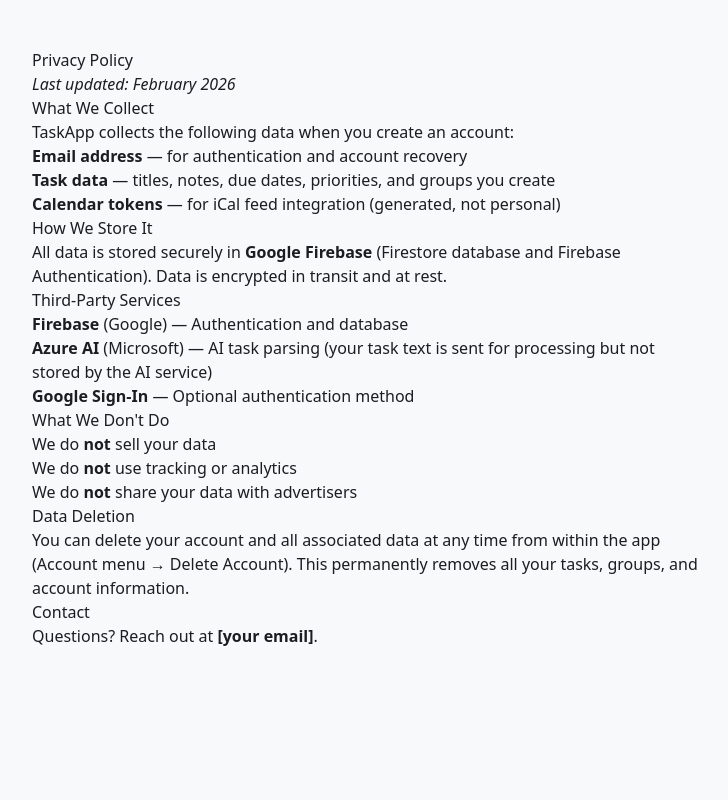
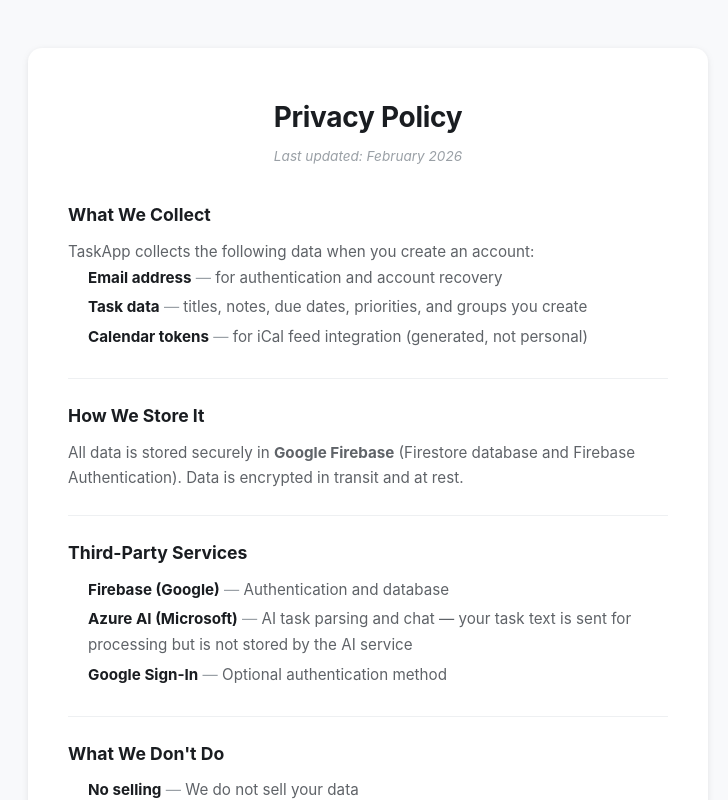
Before and after one commit to jonahr4/TheTaskApp, a Next.js app: page /privacy in a window 1280 px wide. Shown: the top 800 px of the page, without its empty margins (272-1000 px from the left). Built offline with nearby package versions, Linux system fonts and the light colour scheme; no server answers.

Commit message:
Updated privacy policy

```diff
--- a/src/app/privacy/page.tsx
+++ b/src/app/privacy/page.tsx
@@ -1,43 +1,197 @@
-export const metadata = {
+import type { Metadata } from "next";
+
+export const metadata: Metadata = {
     title: "Privacy Policy — TaskApp",
+    description:
+        "Learn how TaskApp handles your data, what we collect, and how we keep it safe.",
 };
 
 export default function PrivacyPage() {
     return (
-        <main style={{ maxWidth: 720, margin: "0 auto", padding: "48px 24px", fontFamily: "system-ui" }}>
-            <h1>Privacy Policy</h1>
-            <p><em>Last updated: February 2026</em></p>
+        <main style={styles.main}>
+            <div style={styles.card}>
+                <header style={styles.header}>
+                    <h1 style={styles.title}>Privacy Policy</h1>
+                    <p style={styles.updated}>Last updated: February 2026</p>
+                </header>
 
-            <h2>What We Collect</h2>
-            <p>TaskApp collects the following data when you create an account:</p>
-            <ul>
-                <li><strong>Email address</strong> — for authentication and account recovery</li>
-                <li><strong>Task data</strong> — titles, notes, due dates, priorities, and groups you create</li>
-                <li><strong>Calendar tokens</strong> — for iCal feed integration (generated, not personal)</li>
-            </ul>
+                <Section title="What We Collect">
+                    <p style={styles.text}>
+                        TaskApp collects the following data when you create an account:
+                    </p>
+                    <ul style={styles.list}>
+                        <Li label="Email address">
+                            for authentication and account recovery
+                        </Li>
+                        <Li label="Task data">
+                            titles, notes, due dates, priorities, and groups you create
+                        </Li>
+                        <Li label="Calendar tokens">
+                            for iCal feed integration (generated, not personal)
+                        </Li>
+                    </ul>
+                </Section>
 
-            <h2>How We Store It</h2>
-            <p>All data is stored securely in <strong>Google Firebase</strong> (Firestore database and Firebase Authentication). Data is encrypted in transit and at rest.</p>
+                <Section title="How We Store It">
+                    <p style={styles.text}>
+                        All data is stored securely in{" "}
+                        <strong>Google Firebase</strong> (Firestore database and Firebase
+                        Authentication). Data is encrypted in transit and at rest.
+                    </p>
+                </Section>
 
-            <h2>Third-Party Services</h2>
-            <ul>
-                <li><strong>Firebase</strong> (Google) — Authentication and database</li>
-                <li><strong>Azure AI</strong> (Microsoft) — AI task parsing (your task text is sent for processing but not stored by the AI service)</li>
-                <li><strong>Google Sign-In</strong> — Optional authentication method</li>
-            </ul>
+                <Section title="Third-Party Services">
+                    <ul style={styles.list}>
+                        <Li label="Firebase (Google)">Authentication and database</Li>
+                        <Li label="Azure AI (Microsoft)">
+                            AI task parsing and chat — your task text is sent for processing
+                            but is not stored by the AI service
+                        </Li>
+                        <Li label="Google Sign-In">Optional authentication method</Li>
+                    </ul>
+                </Section>
 
-            <h2>What We Don&apos;t Do</h2>
-            <ul>
-                <li>We do <strong>not</strong> sell your data</li>
-                <li>We do <strong>not</strong> use tracking or analytics</li>
-                <li>We do <strong>not</strong> share your data with advertisers</li>
-            </ul>
+                <Section title="What We Don't Do">
+                    <ul style={styles.list}>
+                        <Li label="No selling">We do not sell your data</Li>
+                        <Li label="No tracking">
+                            We do not use tracking or analytics
+                        </Li>
+                        <Li label="No ads">
+                            We do not share your data with advertisers
+                        </Li>
+                    </ul>
+                </Section>
 
-            <h2>Data Deletion</h2>
-            <p>You can delete your account and all associated data at any time from within the app (Account menu → Delete Account). This permanently removes all your tasks, groups, and account information.</p>
+                <Section title="Data Deletion">
+                    <p style={styles.text}>
+                        You can delete your account and all associated data at any time from
+                        within the app (Account&nbsp;menu&nbsp;→&nbsp;Delete&nbsp;Account).
+                        This permanently removes all your tasks, groups, and account
+                        information.
+                    </p>
+                </Section>
 
-            <h2>Contact</h2>
-            <p>Questions? Reach out at <strong>[your email]</strong>.</p>
+                <Section title="Contact" last>
+                    <p style={styles.text}>
+                        Questions? Reach out at{" "}
+                        <a href="mailto:jonahrothman@me.com" style={styles.link}>
+                            jonahrothman@me.com
+                        </a>
+                        .
+                    </p>
+                </Section>
+            </div>
         </main>
     );
 }
+
+/* ---------- sub-components ---------- */
+
+function Section({
+    title,
+    children,
+    last,
+}: {
+    title: string;
+    children: React.ReactNode;
+    last?: boolean;
+}) {
+    return (
+        <section style={{ ...styles.section, ...(last ? { border: "none", paddingBottom: 0 } : {}) }}>
+            <h2 style={styles.sectionTitle}>{title}</h2>
+            {children}
+        </section>
+    );
+}
+
+function Li({ label, children }: { label: string; children: React.ReactNode }) {
+    return (
+        <li style={styles.listItem}>
+            <strong style={styles.label}>{label}</strong>
+            <span style={styles.dash}> — </span>
+            {children}
+        </li>
+    );
+}
+
+/* ---------- styles ---------- */
+
+const styles: Record<string, React.CSSProperties> = {
+    main: {
+        minHeight: "100vh",
+        display: "flex",
+        alignItems: "center",
+        justifyContent: "center",
+        padding: "48px 20px",
+        background: "#f8f9fb",
+        fontFamily:
+            "-apple-system, BlinkMacSystemFont, 'Segoe UI', 'Inter', system-ui, sans-serif",
+        WebkitFontSmoothing: "antialiased",
+    },
+    card: {
+        width: "100%",
+        maxWidth: 680,
+        background: "#ffffff",
+        borderRadius: 14,
+        boxShadow:
+            "0 2px 8px rgba(0,0,0,0.06), 0 1px 4px rgba(0,0,0,0.04)",
+        padding: "48px 40px",
+    },
+    header: {
+        textAlign: "center" as const,
+        marginBottom: 36,
+    },
+    title: {
+        fontSize: "1.75rem",
+        fontWeight: 700,
+        color: "#1a1d21",
+        margin: 0,
+        letterSpacing: "-0.01em",
+    },
+    updated: {
+        fontSize: "0.85rem",
+        color: "#9aa0a6",
+        marginTop: 8,
+        fontStyle: "italic",
+    },
+    section: {
+        borderBottom: "1px solid #eef0f2",
+        paddingBottom: 24,
+        marginBottom: 24,
+    },
+    sectionTitle: {
+        fontSize: "1.1rem",
+        fontWeight: 650,
+        color: "#1a1d21",
+        marginBottom: 10,
+        marginTop: 0,
+    },
+    text: {
+        fontSize: "0.95rem",
+        lineHeight: 1.7,
+        color: "#5f6368",
+        margin: 0,
+    },
+    list: {
+        paddingLeft: 20,
+        margin: 0,
+    },
+    listItem: {
+        fontSize: "0.95rem",
+        lineHeight: 1.7,
+        color: "#5f6368",
+        marginBottom: 4,
+    },
+    label: {
+        color: "#1a1d21",
+    },
+    dash: {
+        color: "#9aa0a6",
+    },
+    link: {
+        color: "#4f46e5",
+        textDecoration: "none",
+        fontWeight: 600,
+    },
+};
```
